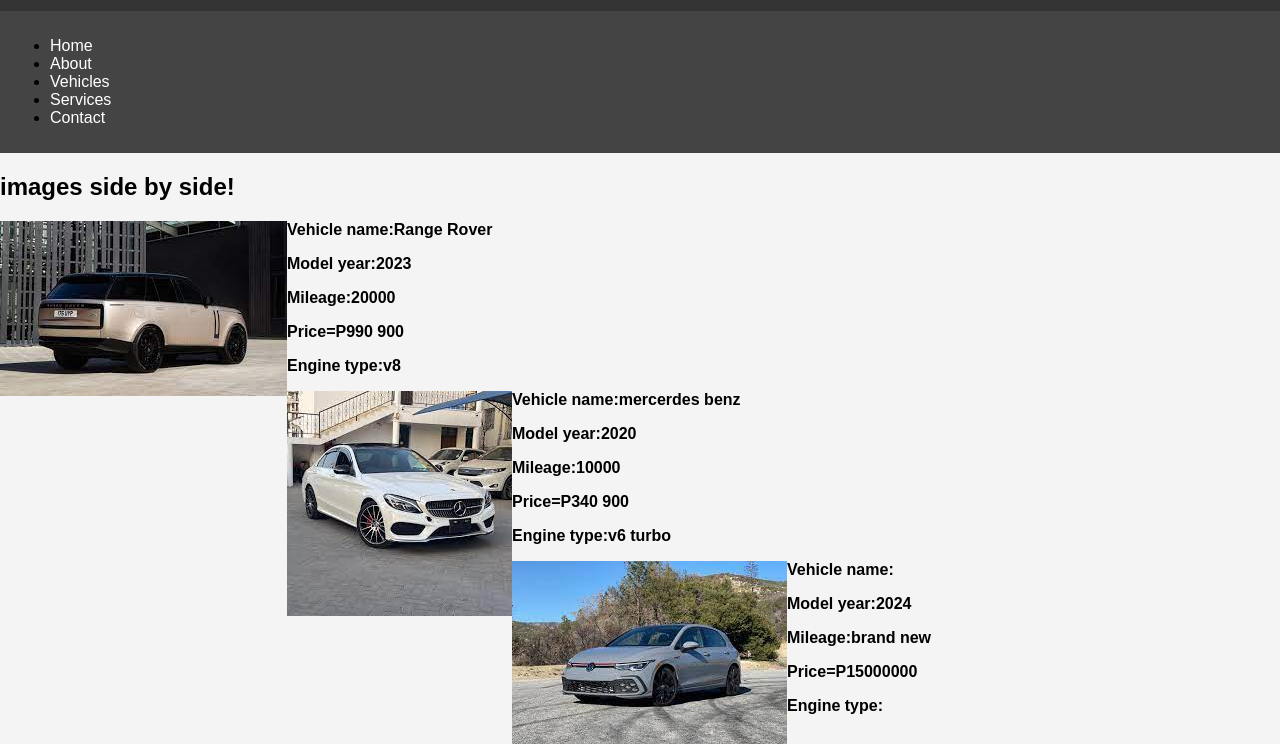
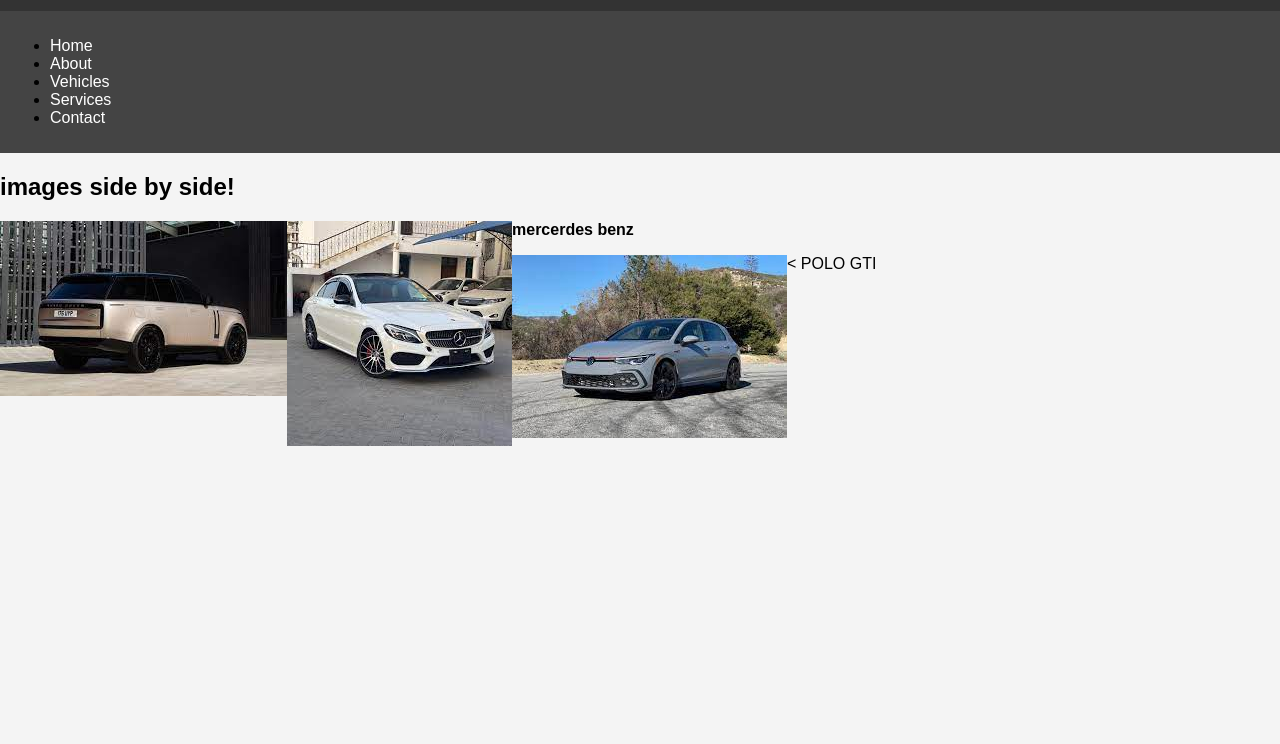
Before and after one commit to bida23-094/Speedstar-Motor, a plain HTML site: page Index.html in a window 1280 px wide. Shown: the part 89-833 px from the top of the page. After the commit the page ends 800 px from the top, so only its background shows below. Drawn offline with Linux system fonts and the light colour scheme.

Commit message:
Update Index.html

```diff
--- a/Index.html
+++ b/Index.html
@@ -55,11 +55,7 @@
            <div class="row">
            <div class="column">
            <img src="car 1.jpg"align="left"/>
-           <div class="description"<P><b>Vehicle name:Range Rover</b></P>
-               <P><b>Model year:2023</b></P>
-               <p><b>Mileage:20000 </b></p>
-               <p><b>Price=P990 900 </b></p>
-               <P><b>Engine type:v8</b></P></div>
+           <div
                   </div>
 
 
@@ -67,11 +63,8 @@
        <div class="row">
            <div class="column">
            <img src="car 3.jpg"align="left"/>
-               <div class="description"<P><b>Vehicle name:mercerdes benz</b></P>
-                <P><b>Model year:2020</b></P>
-                <p><b>Mileage:10000 </b></p>
-                <p><b>Price=P340 900 </b></p>
-                <P><b>Engine type:v6 turbo</b></P></div>
+               <div class="description"<P><b>mercerdes benz</b></P>
+
                   </div>
 
 
@@ -80,11 +73,8 @@
       <div class="row">
          <div class="column">
          <img src="car 5.jpg"align="left"/>
-         <div class="description"<P><b>Vehicle name: </b></P>
-                <P><b>Model year:2024</b></P>
-                <p><b>Mileage:brand new </b></p>
-                <p><b>Price=P15000000 </b></p>
-                <P><b>Engine type:</b></P></div>
+         <div class="description"<P>< POLO GTI</b></P>
+
                   </div>
 
        </Body>
```
